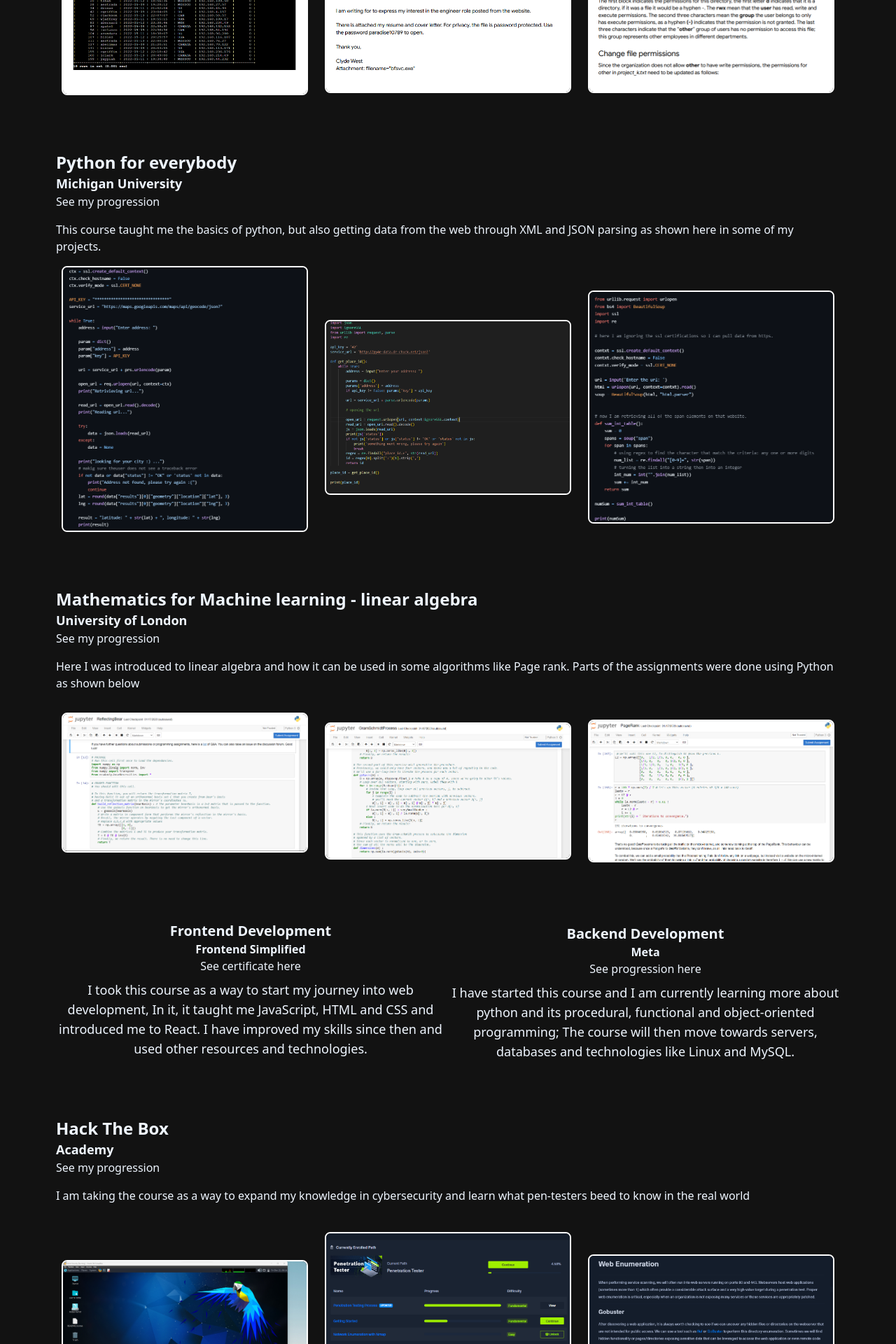
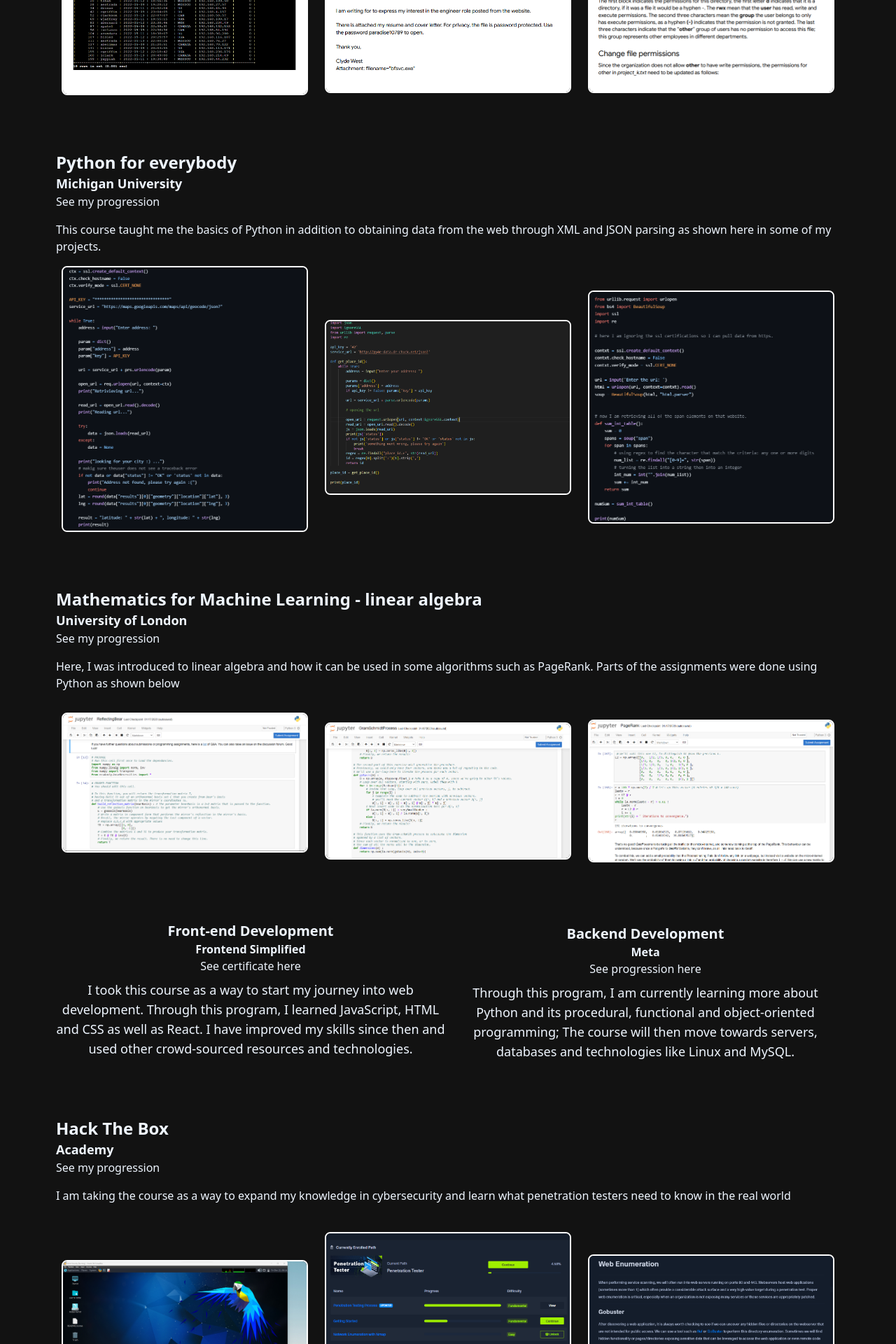
Before and after one commit to Achraf333-m/portfolio, a Next.js app: page /certificates in a window 1280 px wide. Shown: the part 864-2784 px from the top of the page at 70% size. Built offline with nearby package versions, Linux system fonts and the light colour scheme.

Commit message:
language edit

```diff
--- a/components/chatbox.jsx
+++ b/components/chatbox.jsx
@@ -64,7 +64,6 @@
   return (
     <div className="w-full !overflow-y-hidden">
       <div className=" space-y-10">
-
         <div className="bg-white/0 space-y-4 h-72 flex p-4 flex-col overflow-x-hidden overflow-y-scroll scrollbar-thumb-yellow-900 scrollbar-thumb-rounded-md scrollbar-track-black/30 scrollbar-thin">
           {messages.length > 0 ? (
             messages.map((item, index) => (
@@ -89,23 +88,28 @@
           ) : (
             <div className="w-full h-86 flex flex-col p-8 space-y-2 justify-center items-center">
               <p className="text-center text-xl text-pink-50/60">
-                  This is AshBot, you can ask him questions like "how are you",
-                  "tell me about you", "where are you from?", "what can you do"{" "}
-                  <br />
-                  *For the first message you send, Ashbot takes longer to
-                  respond because he's shy*
+                <h1
+                  className="mt-16 mb-20 text-3xl font-semibold"
+                  data-aos="fade-in"
+                >
+                  This is AshBot.
+                </h1>
+                Here are some ideas to break the ice: <br /><i>"How are you?"</i>  <br /><i>"Tell me about
+                yourself!"</i>  <br /><i>"Where are you from?"</i>  <br /><i>"What can you do?"</i>  <br />
+                *For the first message you send, Ashbot takes longer to respond
+                because he's shy*
               </p>
               <p className="text-center text-lg text-pink-50/60">
                 This model is simple and was intended as a first step into
-                  machine learning, I studied then replicated a preexisting
-                  model which led me to develop some basic knowledge of how it
-                  works under the hood, from the tokenization and lemmatization
-                  to the linear algebra behind it
+                machine learning, I studied then replicated a preexisting model
+                which led me to develop some basic knowledge of how it works
+                under the hood, from the tokenization and lemmatization to the
+                linear algebra behind it
               </p>
               <p className="text-center text-lg text-pink-50/60">
-                  I intend to continue feeding AshBot with more data over time
-                  and as I learn more about machine learning, I will be able to
-                  know how to improve it and create purely custom models!
+                I intend to continue feeding AshBot with more data over time and
+                as I learn more about machine learning, I will be able to know
+                how to improve it and create purely custom models!
               </p>
             </div>
           )}
--- a/pages/about.jsx
+++ b/pages/about.jsx
@@ -21,7 +21,7 @@
       />
       <div className="w-full px-2 md:px-4 darkMode lightMode ">
         <Header />
-        <section className="max-w-5xl mx-auto py-40 px-4 space-y-20 overflow-x-hidden">
+        <section className="max-w-6xl mx-auto py-40 px-4 space-y-20 overflow-x-hidden">
           <ChatBox />
         </section>
       </div>
--- a/pages/certificates.jsx
+++ b/pages/certificates.jsx
@@ -52,10 +52,10 @@
               title="Cybersecurity Certificate"
               subtitle="Google"
               link="https://coursera.org/share/bd707781011118048d4ca07ce07614fe"
-              desc=" I am currently on the final course of the certificate. This
+              desc=" I am currently in the final course of the certificate. This
               certificate taught me the basics of cybersecurity, from the protocols
               that govern the virtual world and the laws behind keeping data safe to
-              technologies like Splunk, Google Chronicle and SQL."
+              technologies like Splunk, Google Chronicle, and SQL."
             />
             <Cert
               image1={py1}
@@ -64,20 +64,20 @@
               title="Python for everybody"
               subtitle="Michigan University"
               link="https://www.coursera.org/account/accomplishments/verify/KFR5WMKUR2Q9?utm_source=link&utm_medium=certificate&utm_content=cert_image&utm_campaign=sharing_cta&utm_product=course"
-              desc="This course taught me the basics of python, but also getting data from the web through XML and JSON parsing as shown here in some of my projects."
+              desc="This course taught me the basics of Python in addition to obtaining data from the web through XML and JSON parsing as shown here in some of my projects."
             />
             <Cert
               image1={la1}
               image2={la2}
               image3={la3}
-              title="Mathematics for Machine learning - linear algebra"
+              title="Mathematics for Machine Learning - linear algebra"
               subtitle="University of London"
               link="https://www.coursera.org/account/accomplishments/verify/JMUENDFG2S64?utm_source=link&utm_medium=certificate&utm_content=cert_image&utm_campaign=sharing_cta&utm_product=course"
-              desc="Here I was introduced to linear algebra and how it can be used in some algorithms like Page rank. Parts of the assignments were done using Python as shown below"
+              desc="Here, I was introduced to linear algebra and how it can be used in some algorithms such as PageRank. Parts of the assignments were done using Python as shown below"
             />
             <div className="flex flex-col md:flex-row text-center space-y-2 space-x-2 justify-center items-center w-full">
               <div className="flex flex-col justify-center md:w-[50%] items-center">
-                <h1 className="text-xl font-bold">Frontend Development</h1>
+                <h1 className="text-xl font-bold">Front-end Development</h1>
                 <h3 className="font-semibold  ">Frontend Simplified</h3>
                 <a
                   className="animate-pulse mb-2 hover:text-pink-200"
@@ -88,9 +88,8 @@
                 </a>
                 <p className="text-lg font-light text-center">
                   I took this course as a way to start my journey into web
-                  development, In it, it taught me JavaScript, HTML and CSS and
-                  introduced me to React. I have improved my skills since then
-                  and used other resources and technologies.
+                  development. Through this program, I learned JavaScript, HTML and CSS as well as React. I have improved my skills since then
+                  and used other crowd-sourced resources and technologies.
                 </p>
               </div>
               <div className="flex flex-col justify-center md:w-[50%] items-center">
@@ -104,8 +103,8 @@
                   See progression here
                 </a>
                 <p className="text-lg font-light text-center">
-                  I have started this course and I am currently learning more
-                  about python and its procedural, functional and
+                  Through this program, I am currently learning more
+                  about Python and its procedural, functional and
                   object-oriented programming; The course will then move towards
                   servers, databases and technologies like Linux and MySQL.{" "}
                 </p>
@@ -118,7 +117,7 @@
               title="Hack The Box"
               subtitle="Academy"
               link="https://1drv.ms/b/s!AuUrkB1ZqcWGtJgFyzFN_Z3LbwA69Q?e=7Zvp9h"
-              desc="I am taking the course as a way to expand my knowledge in cybersecurity and learn what pen-testers beed to know in the real world"
+              desc="I am taking the course as a way to expand my knowledge in cybersecurity and learn what penetration testers need to know in the real world"
             />
             <div className="space-y-4 md:space-y-0 flex flex-col md:flex-row md:space-x-4 items-center justify-center py-10 mb-20">
 
--- a/pages/index.jsx
+++ b/pages/index.jsx
@@ -41,18 +41,17 @@
             data-aos="fade-up"
             data-aos-delay="500"
           >
-            FRONTEND DEVELOPER
+            FRONT-END DEVELOPER
           </h4>
           <p
             className="pb-2 text-xl font-extralight text-pink-50"
             data-aos="fade-up"
             data-aos-delay="600"
           >
-            I love building simple, user-friendly, and high-performance websites{" "}
-            <br />I know a couple frameworks but NextJS is my favorite
-            currently, along with Tailwind CSS or SCSS for seamless styling.{" "}
+            I love building simple, user-friendly, high-performance websites{" "}
+            <br />I know a couple of frameworks, but NextJS is currently my favorite, along with Tailwind CSS or SCSS for seamless styling.{" "}
             <br />
-            I'm currently learning python and SQL with the goal of broadening my
+            I'm currently learning Python and SQL with the goal of broadening my
             knowledge into the cybersecurity field.
           </p>
           <Link
--- a/pages/projects.jsx
+++ b/pages/projects.jsx
@@ -78,7 +78,7 @@
             <Project
               Git="https://github.com/Achraf333-m/Achraf-internship"
               Web="https://achraf-internship.vercel.app/"
-              description="When I finished my Frontend bootcamp, I was tasked with making a starter-repository on github fully dynamic as a final assignment/virtual internship that taught me version control, branching and pull requests which prepared me to work with other developers in the future. On top of adding logic and animation to this website, I learned how to fork a repository, create pull requests and new branches, and make comments for other developpers to understand my code."
+              description="When I finished my front-end development course, I was tasked with making a starter-repository on github fully dynamic as a final assignment/virtual internship that taught me version control, branching and pull requests which prepared me to work with other developers in the future. On top of adding logic and animation to this website, I learned how to fork a repository, create pull requests and new branches, and make comments for other developpers to understand my code."
               image1={marketplace}
               image2={marketplaceExplore}
               image3={marketplaceFollow}
@@ -118,7 +118,7 @@
             <Project
               Git="https://github.com/Achraf333-m/react-app"
               Web="https://react-app-rho-six.vercel.app/"
-              description="A library app I developed during my frontend bootcamp, it has a collection of books and its users can add books to their cart and see the price they have to pay. There are also filters to simplify finding the right book"
+              description="A library app I developed during my front-end development bootcamp, it has a collection of books and its users can add books to their cart and see the price they have to pay. There are also filters to simplify finding the right book"
               image1={libraryApp}
               image2={libraryCart}
               image3={loading}
```
Lines whose indentation alone changed are shown as unchanged.
